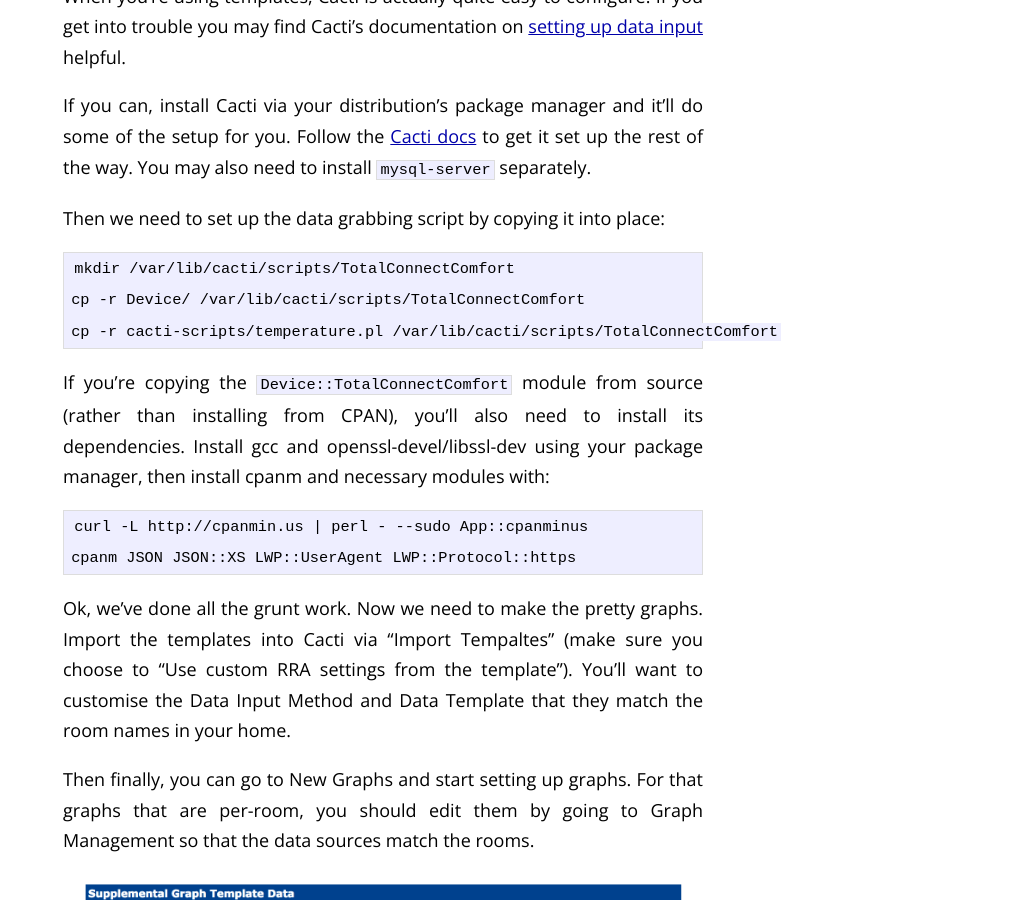
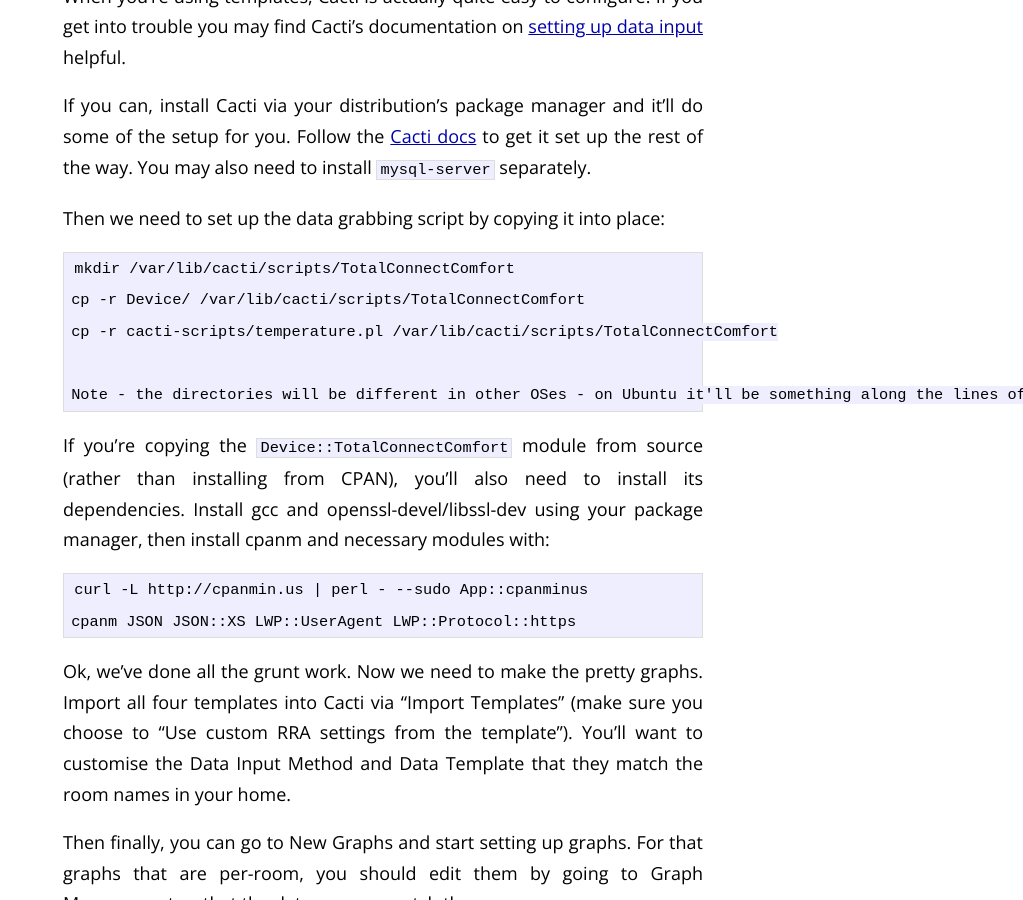
Before and after one commit to willdollman/willdollman.github.com, a Jekyll site: the page built from _posts/2014-10-03-totalconnectcomfort-and-cacti-setup-guide.md, in a window 1280 px wide and 900 px high, scrolled down 493 px. Shown: the whole window, without its empty margins (257-1280 px from the left). Built offline with Jekyll 4.4.1, drawn with Linux system fonts in a browser that asks for light colours.

Commit message:
Make a few OS-specific tweaks to the Cacti setup post

```diff
--- a/_posts/2014-10-03-totalconnectcomfort-and-cacti-setup-guide.md
+++ b/_posts/2014-10-03-totalconnectcomfort-and-cacti-setup-guide.md
@@ -23,12 +23,14 @@
     cp -r Device/ /var/lib/cacti/scripts/TotalConnectComfort
     cp -r cacti-scripts/temperature.pl /var/lib/cacti/scripts/TotalConnectComfort
 
+    Note - the directories will be different in other OSes - on Ubuntu it'll be something along the lines of /var/lib/cacti/something/scripts
+
 If you're copying the `Device::TotalConnectComfort` module from source (rather than installing from CPAN), you'll also need to install its dependencies. Install gcc and openssl-devel/libssl-dev using your package manager, then install cpanm and necessary modules with:
 
     curl -L http://cpanmin.us | perl - --sudo App::cpanminus
     cpanm JSON JSON::XS LWP::UserAgent LWP::Protocol::https
 
-Ok, we've done all the grunt work. Now we need to make the pretty graphs. Import the templates into Cacti via "Import Tempaltes" (make sure you choose to "Use custom RRA settings from the template").
+Ok, we've done all the grunt work. Now we need to make the pretty graphs. Import all four templates into Cacti via "Import Templates" (make sure you choose to "Use custom RRA settings from the template").
 You'll want to customise the Data Input Method and Data Template that they match the room names in your home.
 
 Then finally, you can go to New Graphs and start setting up graphs. For that graphs that are per-room, you should edit them by going to Graph Management so that the data sources match the rooms.
```
